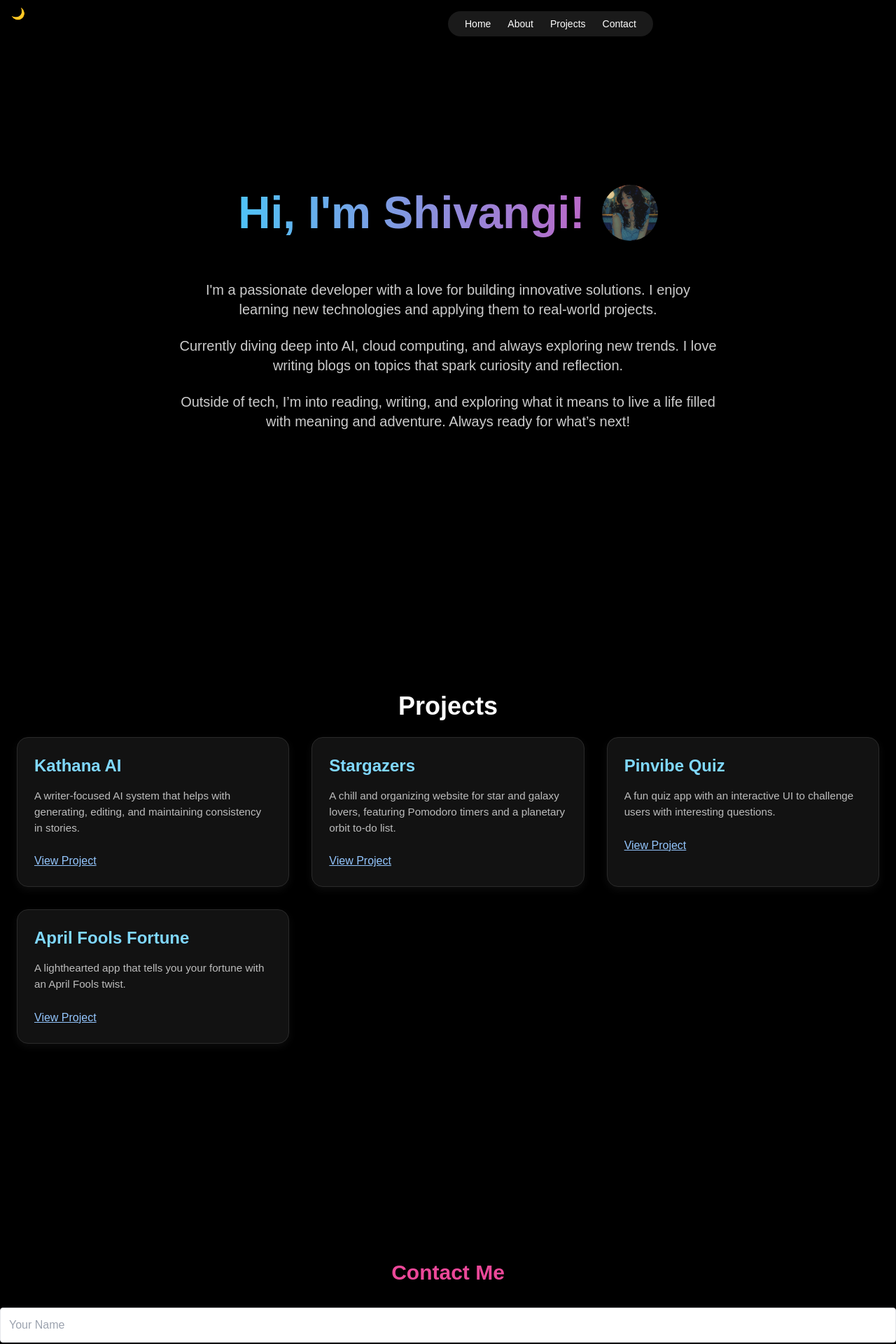
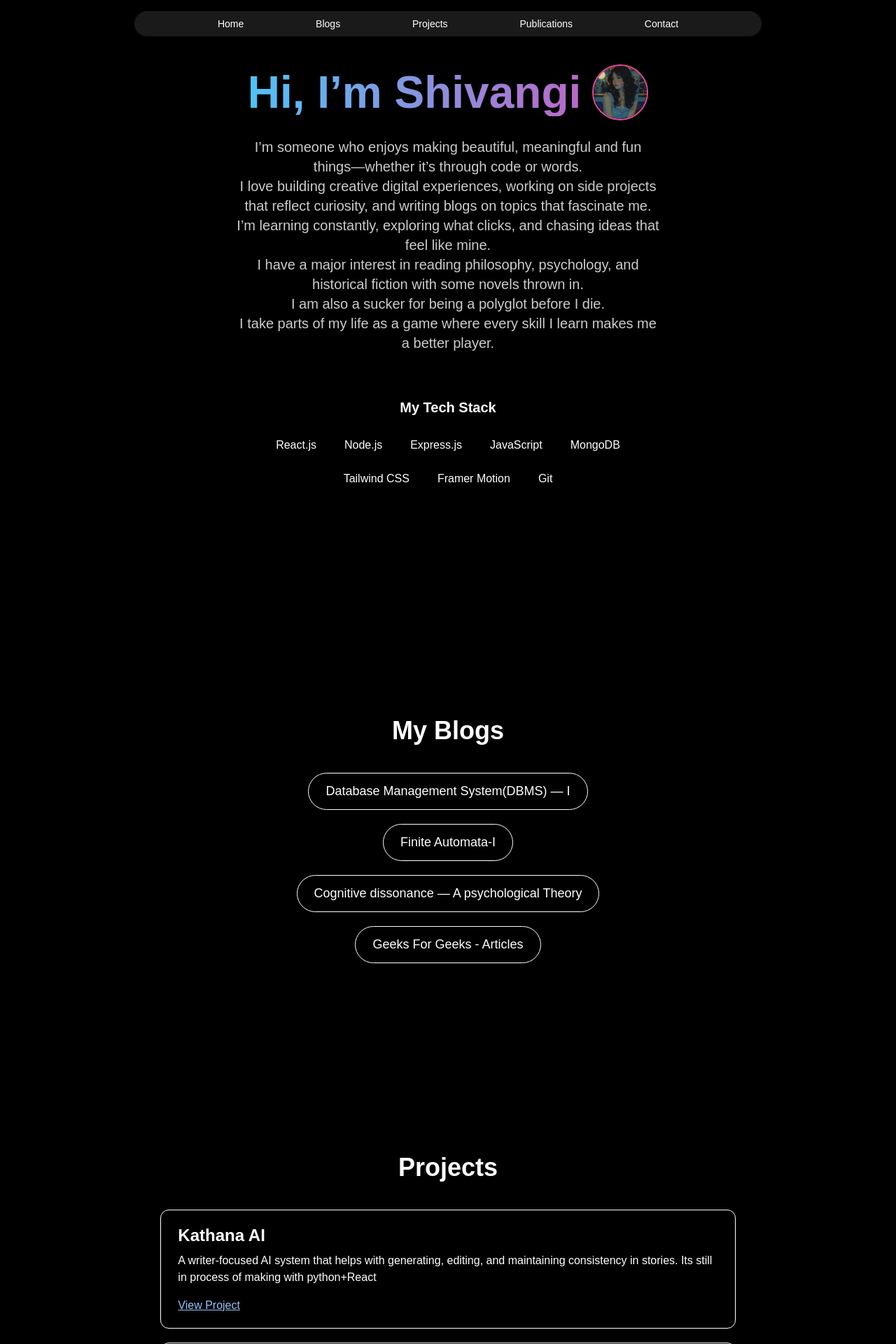
Before and after one commit to Shivangisharma4/portfolio-my, a React (Vite) app: page / in a window 1280 px wide. Shown: the top 1920 px of the page at 70% size. Built offline with nearby package versions, Linux system fonts and the light colour scheme.

Commit message:
Initial portfolio push

```diff
--- a/package.json
+++ b/package.json
@@ -10,9 +10,11 @@
     "preview": "vite preview"
   },
   "dependencies": {
+    "@emailjs/browser": "^4.4.1",
     "framer-motion": "^12.10.5",
     "react": "^19.1.0",
     "react-dom": "^19.1.0",
+    "react-icons": "^5.5.0",
     "react-scroll": "^1.9.3"
   },
   "devDependencies": {
--- a/src/App.jsx
+++ b/src/App.jsx
@@ -1,9 +1,10 @@
 import Navbar from "./components/Navbar";
 import Hero from "./components/Hero";
+import Blogs from './components/Blogs';
 import Projects from "./components/Projects";
+import Publications from "./components/Publications";
 import Contact from "./components/Contact";
 import Footer from "./components/Footer";
-import ThemeToggle from "./components/ThemeToggle";
 import { motion } from "framer-motion";
 import './index.css';
 import React from "react";
@@ -16,10 +17,11 @@ function App() {
       transition={{ duration: 0.5 }}
       className="bg-light-mode-bg text-light-text dark:bg-dark-mode-bg dark:text-dark-text scroll-smooth"
     >
-      <ThemeToggle />
       <Navbar />
       <Hero />
+      <Blogs/>
       <Projects />
+      <Publications/>
       <Contact />
       <Footer />
     </motion.div>
--- /dev/null
+++ b/src/components/Blogs.jsx
@@ -0,0 +1,57 @@
+import { motion } from "framer-motion";
+
+const blogs = [
+  {
+    title: "Database Management System(DBMS) — I",
+    link: "https://medium.com/@Shivangi444/database-management-system-dbms-i-7adf4f1dc3ea",
+  },
+  {
+    title: "Finite Automata-I",
+    link: "https://medium.com/@Shivangi444/finite-automata-i-be19fec63706",
+  },
+  {
+    title: "Cognitive dissonance — A psychological Theory",
+    link: "https://medium.com/@Shivangi444/cognitive-dissonance-a-psychological-theory-9811b5f825b7",
+  },
+  {
+    title: "Geeks For Geeks - Articles",
+    link: "https://www.geeksforgeeks.org/user/shivangi444/contributions/",
+  },
+];
+
+const Blogs = () => {
+  return (
+    <motion.section
+      id="blogs"
+      className="min-h-screen flex flex-col justify-center items-center px-6 py-12"
+      initial={{ opacity: 0, y: 40 }}
+      whileInView={{ opacity: 1, y: 0 }}
+      transition={{ duration: 0.6 }}
+      viewport={{ once: true }}
+    >
+      <h2 className="text-4xl font-bold text-white mb-10">My Blogs</h2>
+
+      <div className="flex flex-col gap-5 items-center w-full max-w-screen-xl">
+        {blogs.map((blog, index) => (
+          <motion.a
+            key={index}
+            href={blog.link}
+            target="_blank"
+            rel="noopener noreferrer"
+            className="text-white rounded-full py-3 px-6 border border-white hover:border-blue-400 hover:text-blue-300 transition-all duration-300"
+            whileHover={{ scale: 1.05 }}
+            whileTap={{ scale: 0.95 }}
+            style={{
+              fontSize: '18px',
+              width: 'fit-content',
+            }}
+          >
+            {blog.title}
+          </motion.a>
+        ))}
+      </div>
+    </motion.section>
+  );
+};
+
+export default Blogs;
--- a/src/components/Contact.jsx
+++ b/src/components/Contact.jsx
@@ -1,35 +1,82 @@
 import { motion } from 'framer-motion';
+import { useRef } from 'react';
+import emailjs from '@emailjs/browser';
 
 const Contact = () => {
+  const form = useRef();
+
+  const sendEmail = (e) => {
+    e.preventDefault();
+
+    emailjs.sendForm(
+      'service_5pk5glr',
+      'template_tqvhxzg',
+      form.current,
+      'ZY3AyCvLPYo7aq0Ik'
+    )
+    .then(
+      () => {
+        alert('Message sent successfully!');
+        form.current.reset();
+      },
+      (error) => {
+        alert('Failed to send message. Please try again.');
+        console.error(error);
+      }
+    );
+  };
+
   return (
     <motion.section
-    id="contact"
-      className="contact py-40"
+      id="contact"
+      className="py-32 px-6 bg-black text-white flex flex-col items-center"
       initial={{ opacity: 0 }}
       animate={{ opacity: 1 }}
       transition={{ duration: 1 }}
     >
-      <div className="container text-center">
-        <motion.h2
-          className="text-3xl font-bold text-pink-500"
-          initial={{ opacity: 0 }}
-          animate={{ opacity: 1 }}
-          transition={{ delay: 0.5, duration: 1 }}
+      <motion.h2 className="text-3xl font-semibold text-pink-400 mb-6">
+        Contact Me
+      </motion.h2>
+
+      <motion.p className="text-lg text-center max-w-xl mb-10">
+        Have an idea, collaboration, or just want to say hi? Drop me a message.
+      </motion.p>
+
+      <motion.form
+        ref={form}
+        onSubmit={sendEmail}
+        className="w-full max-w-lg bg-white bg-opacity-5 p-6 rounded-2xl border border-white border-opacity-10 shadow-md backdrop-blur-sm space-y-4"
+      >
+        <input
+          type="text"
+          name="from_name"
+          autoComplete="name"
+          placeholder="Your Name"
+          className="w-full p-3 rounded-md bg-transparent border border-white border-opacity-20 focus:outline-none focus:ring-1 focus:ring-pink-400 placeholder-white placeholder-opacity-60 text-white"
+          required
+        />
+        <input
+          type="email"
+          name="from_email"
+          autoComplete="email"
+          placeholder="Your Email"
+          className="w-full p-3 rounded-md bg-transparent border border-white border-opacity-20 focus:outline-none focus:ring-1 focus:ring-pink-400 placeholder-white placeholder-opacity-60 text-white"
+          required
+        />
+        <textarea
+          name="message"
+          placeholder="Your Message"
+          rows="5"
+          className="w-full p-3 rounded-md bg-transparent border border-white border-opacity-20 focus:outline-none focus:ring-1 focus:ring-pink-400 placeholder-white placeholder-opacity-60 text-white"
+          required
+        ></textarea>
+        <button
+          type="submit"
+          className="w-full py-3 px-6 rounded-md bg-pink-500 hover:bg-pink-600 transition text-white font-medium"
         >
-          Contact Me
-        </motion.h2>
-        <motion.form
-          className="mt-8"
-          initial={{ x: '-100%' }}
-          animate={{ x: 0 }}
-          transition={{ type: 'spring', stiffness: 120 }}
-        >
-          <input type="text" placeholder="Your Name" className="block w-full mb-4 p-3 border rounded" />
-          <input type="email" placeholder="Your Email" className="block w-full mb-4 p-3 border rounded" />
-          <textarea placeholder="Your Message" className="block w-full mb-4 p-3 border rounded"></textarea>
-          <button className="cta-button w-full py-3">Submit</button>
-        </motion.form>
-      </div>
+          Send Message
+        </button>
+      </motion.form>
     </motion.section>
   );
 };
--- a/src/components/Hero.jsx
+++ b/src/components/Hero.jsx
@@ -1,60 +1,90 @@
 import { motion } from 'framer-motion';
-import profilePic from '../assets/profile.jpeg'; // Adjust the path as needed
+import profileImg from '../assets/profile.jpeg'; // adjust path if needed
 
 const Hero = () => {
   return (
     <motion.section
-      className="hero text-white py-40 px-6 bg-gradient-to-r from-blue-800 via-purple-800 to-pink-800"
+      id="home"
+      className="hero py-24 px-6 flex flex-col items-center justify-center text-center bg-black text-white overflow-hidden min-h-screen"
       initial={{ opacity: 0, y: 30 }}
       animate={{ opacity: 1, y: 0 }}
       transition={{ duration: 1 }}
     >
-      {/* Top row: Name and Image */}
-      <div className="flex items-center justify-center flex-wrap gap-6 mb-10">
-        <motion.h1
-          className="text-4xl font-bold leading-tight"
+      {/* Container with max-width to prevent stretching */}
+      <div className="w-full max-w-screen-sm mx-auto px-4">
+        {/* Heading and Image Row */}
+        <motion.div
+          className="flex flex-col items-center gap-4 mb-6"
           initial={{ opacity: 0 }}
           animate={{ opacity: 1 }}
-          transition={{ delay: 0.5, duration: 1 }}
+          transition={{ delay: 0.3, duration: 0.8 }}
         >
-          Hi, I'm Shivangi!
-        </motion.h1>
-        <motion.img
-          src={profilePic}
+          <div className="flex items-center gap-4 justify-center">
+            <h1 className="text-2xl md:text-3xl font-semibold leading-tight break-words max-w-full py-4">
+              Hi, I’m Shivangi
+            </h1>
+            <img
+              src={profileImg}
               alt="Shivangi"
-          className="w-20 h-20 rounded-full object-cover shadow-md"
-          initial={{ opacity: 0 }}
-          animate={{ opacity: 1 }}
-          transition={{ delay: 1, duration: 1 }}
+              className="w-16 h-16 md:w-20 md:h-20 rounded-full object-cover border-2 border-pink-500 shadow-md"
             />
           </div>
+        </motion.div>
 
-      {/* Content below */}
-      <div className="max-w-3xl mx-auto text-center">
+        {/* Description Paragraph */}
         <motion.p
-          className="text-lg md:text-xl mb-6 leading-relaxed"
-          initial={{ opacity: 0 }}
-          animate={{ opacity: 1 }}
-          transition={{ delay: 1.5, duration: 1 }}
+  className="max-w-2xl text-base md:text-lg leading-relaxed mx-auto mt-8"
+  initial={{ opacity: 0, y: 30 }} // Animation for sliding up
+  animate={{ opacity: 1, y: 0 }}
+  transition={{ delay: 0.6, duration: 1 }}
+  dangerouslySetInnerHTML={{
+    __html: `I’m someone who enjoys making beautiful, meaningful and fun things—whether it’s through code or words.<br />
+    I love building creative digital experiences, working on side projects that reflect curiosity, and writing blogs on topics that fascinate me.<br />
+    I’m learning constantly, exploring what clicks, and chasing ideas that feel like mine.<br />
+    I have a major interest in reading philosophy, psychology, and historical fiction with some novels thrown in.<br />
+    I am also a sucker for being a polyglot before I die.<br />
+    I take parts of my life as a game where every skill I learn makes me a better player.`
+  }}
+/>
+
+
+{/* Tech Stack Section */}
+<motion.div
+  className="mt-16 text-center" // Increased margin-top to create more space between the paragraph and tech stack section
+  initial={{ opacity: 0, y: 30 }}
+  animate={{ opacity: 1, y: 0 }}
+  transition={{ delay: 1.0, duration: 1 }}
 >
-          I'm a passionate developer with a love for building innovative solutions. I enjoy learning new technologies and applying them to real-world projects.
-        </motion.p>
-        <motion.p
-          className="text-lg md:text-xl mb-6 leading-relaxed"
-          initial={{ opacity: 0 }}
-          animate={{ opacity: 1 }}
-          transition={{ delay: 2, duration: 1 }}
+  <h2 className="text-xl font-semibold text-white mb-4">My Tech Stack</h2> {/* "My Tech Stack" label */}
+  {/* Tech Stack Navbar */}
+  <motion.nav
+    className="w-full max-w-4xl mx-auto bg-transparent rounded-full py-2 px-4 flex flex-wrap justify-center items-center gap-4 text-white text-sm sm:text-base font-medium shadow-md"
+    initial={{ opacity: 0, y: 20 }}
+    animate={{ opacity: 1, y: 0 }}
+    transition={{ delay: 1.3, duration: 0.8, type: 'spring' }}
   >
-          Currently diving deep into AI, cloud computing, and always exploring new trends. I love writing blogs on topics that spark curiosity and reflection.
-        </motion.p>
-        <motion.p
-          className="text-lg md:text-xl leading-relaxed"
-          initial={{ opacity: 0 }}
-          animate={{ opacity: 1 }}
-          transition={{ delay: 2.5, duration: 1 }}
+    {[
+      { label: 'React.js' },
+      { label: 'Node.js' },
+      { label: 'Express.js' },
+      { label: 'JavaScript' },
+      { label: 'MongoDB' },
+      { label: 'Tailwind CSS' },
+      { label: 'Framer Motion' },
+      { label: 'Git' },
+    ].map(({ label }, index) => (
+      <motion.li
+        key={index}
+        whileHover={{ scale: 1.05, color: '#F472B6' }}  // Hover effect on text color
+        whileTap={{ scale: 0.95 }}
+        className="flex items-center gap-2 px-3 py-1 rounded-full hover:text-pink-400 transition"
       >
-          Outside of tech, I’m into reading, writing, and exploring what it means to live a life filled with meaning and adventure. Always ready for what’s next!
-        </motion.p>
+        <span>{label}</span>
+      </motion.li>
+    ))}
+  </motion.nav>
+</motion.div>
+
       </div>
     </motion.section>
   );
--- a/src/components/Navbar.jsx
+++ b/src/components/Navbar.jsx
@@ -15,17 +15,17 @@ const Navbar = () => {
 
   return (
     <motion.nav
-      className={`fixed top-4 left-1/2 transform -translate-x-1/2 z-50 transition-all duration-300 ${
+      className={`fixed top-4 inset-x-0 mx-auto z-50 max-w-[90vw] md:max-w-[70vw] transition-all duration-300 ${
         scrolled
           ? 'bg-black/70 backdrop-blur-md shadow-md'
           : 'bg-white/10 backdrop-blur-sm'
-      } rounded-full px-6 py-2`}
+      } rounded-full px-4 py-2`}
       initial={{ y: -80 }}
       animate={{ y: 0 }}
       transition={{ duration: 0.5 }}
     >
       <motion.ul
-        className="flex gap-6 items-center text-sm font-medium text-white"
+        className="flex justify-evenly flex-wrap items-center text-sm font-medium text-white"
         initial={{ opacity: 0 }}
         animate={{ opacity: 1 }}
         transition={{ delay: 0.3, duration: 0.8 }}
@@ -34,10 +34,13 @@ const Navbar = () => {
           <a href="#home" className="hover:text-blue-400 transition">Home</a>
         </motion.li>
         <motion.li whileHover={{ scale: 1.05 }} whileTap={{ scale: 0.95 }}>
-          <a href="#about" className="hover:text-pink-400 transition">About</a>
+          <a href="#blogs" className="hover:text-pink-400 transition">Blogs</a>
         </motion.li>
         <motion.li whileHover={{ scale: 1.05 }} whileTap={{ scale: 0.95 }}>
           <a href="#projects" className="hover:text-green-400 transition">Projects</a>
+        </motion.li>
+        <motion.li whileHover={{ scale: 1.05 }} whileTap={{ scale: 0.95 }}>
+          <a href="#publications" className="hover:text-yellow-400 transition">Publications</a>
         </motion.li>
         <motion.li whileHover={{ scale: 1.05 }} whileTap={{ scale: 0.95 }}>
           <a href="#contact" className="hover:text-purple-400 transition">Contact</a>
--- a/src/components/Projects.jsx
+++ b/src/components/Projects.jsx
@@ -3,23 +3,32 @@ import { motion } from "framer-motion";
 const projects = [
   {
     title: "Kathana AI",
-    description: "A writer-focused AI system that helps with generating, editing, and maintaining consistency in stories.",
-    link: "https://huggingface.co/spaces/Shivangi/kathana-ai",
+    description:
+      "A writer-focused AI system that helps with generating, editing, and maintaining consistency in stories. Its still in process of making with python+React",
   },
   {
     title: "Stargazers",
-    description: "A chill and organizing website for star and galaxy lovers, featuring Pomodoro timers and a planetary orbit to-do list.",
-    link: "#",
+    description:
+      "A chill and organizing website for star and galaxy lovers, featuring Pomodoro timers and a planetary orbit to-do list.",
+    link: "https://star-gazers-neon.vercel.app/",
   },
   {
     title: "Pinvibe Quiz",
-    description: "A fun quiz app with an interactive UI to challenge users with interesting questions.",
-    link: "#",
+    description:
+      "A fun quiz app with an interactive UI to challenge users with interesting questions.",
+    link: "https://pinvibe-quiz.vercel.app/",
   },
   {
     title: "April Fools Fortune",
-    description: "A lighthearted app that tells you your fortune with an April Fools twist.",
-    link: "#",
+    description:
+      "A lighthearted app that tells you your fortune with an April Fools twist.",
+    link: "https://fortune-teller-olive.vercel.app/",
+  },
+  {
+    title: "Whack-A-Mole",
+    description:
+      "A fun cognitive game made with Javascript",
+    link: "https://github.com/Shivangisharma4/Whack-A-Mole",
   },
 ];
 
@@ -27,26 +36,27 @@ const Projects = () => {
   return (
     <motion.section
       id="projects"
-      className="projects-container min-h-screen flex flex-col justify-center items-center px-6 py-20"
+      className="min-h-screen flex flex-col justify-center items-center px-6 py-12"
       initial={{ opacity: 0, y: 40 }}
       whileInView={{ opacity: 1, y: 0 }}
       transition={{ duration: 0.6 }}
       viewport={{ once: true }}
     >
-      <h2 className="project-title text-4xl font-bold mb-6 text-white">Projects</h2>
-      <div className="grid grid-cols-1 md:grid-cols-2 lg:grid-cols-3 gap-8">
+      <h2 className="text-4xl font-bold mb-10 text-white">Projects</h2>
+
+      <div className="flex flex-col gap-5 items-center w-full max-w-screen-xl">
         {projects.map((project, index) => (
           <motion.div
             key={index}
-            className="project-card"
+            className="text-white rounded-xl py-5 px-6 border border-white hover:border-pink-500 transition-all duration-300 w-full md:w-2/3"
             whileHover={{ scale: 1.03 }}
-            transition={{ duration: 0.3 }}
+            whileTap={{ scale: 0.97 }}
           >
-            <h3 className="text-2xl font-semibold mb-4">{project.title}</h3>
-            <p className="mb-6">{project.description}</p>
+            <h3 className="text-2xl font-semibold mb-2">{project.title}</h3>
+            <p className="mb-4">{project.description}</p>
             <a
               href={project.link}
-              className="footer-link underline text-blue-300 hover:text-pink-300 transition"
+              className="underline text-blue-300 hover:text-pink-300 transition"
               target="_blank"
               rel="noopener noreferrer"
             >
--- /dev/null
+++ b/src/components/Publications.jsx
@@ -0,0 +1,45 @@
+import { motion } from 'framer-motion';
+import { publications } from './data';
+
+const Publications = () => {
+  return (
+    <motion.section
+      id="publications"
+      className="min-h-screen flex flex-col justify-center items-center px-6 py-12"
+      initial={{ opacity: 0, y: 40 }}
+      whileInView={{ opacity: 1, y: 0 }}
+      transition={{ duration: 0.6 }}
+      viewport={{ once: true }}
+    >
+      <h2 className="text-4xl font-bold text-white mb-10">Publications</h2>
+
+      <div className="flex flex-col gap-5 items-center w-full max-w-screen-xl">
+        {/* Regular paragraph with space between 'Writers Pocket' and the rest of the text */}
+        <p className="text-white text-lg mb-8">
+          Three of my poems were selected in three different competitions by
+          <a href="https://writerspocket.com/" target="_blank" rel="noopener noreferrer" className="text-pink-400 hover:text-pink-500 mx-2">
+            Writers Pocket
+          </a>
+          and got published in three different book collections. Check out the publications below :D
+        </p>
+
+        {publications.map((publication, index) => (
+          <motion.a
+            key={index}
+            href={publication.link}
+            target="_blank"
+            rel="noopener noreferrer"
+            className="text-white rounded-xl py-5 px-6 border border-white hover:border-pink-500 hover:text-pink-400 transition-all duration-300 w-full md:w-2/3"
+            whileHover={{ scale: 1.03 }}
+            whileTap={{ scale: 0.97 }}
+            style={{ fontSize: '18px' }}
+          >
+            {publication.title}
+          </motion.a>
+        ))}
+      </div>
+    </motion.section>
+  );
+};
+
+export default Publications;
--- a/src/components/ThemeToggle.jsx
+++ /dev/null
@@ -1,29 +0,0 @@
-import { useState, useEffect } from "react";
-
-const ThemeToggle = () => {
-  const [isDarkMode, setIsDarkMode] = useState(false);
-
-  useEffect(() => {
-    const savedTheme = localStorage.getItem("theme");
-    if (savedTheme) {
-      setIsDarkMode(savedTheme === "dark");
-    }
-  }, []);
-
-  const toggleTheme = () => {
-    setIsDarkMode(!isDarkMode);
-    localStorage.setItem("theme", isDarkMode ? "light" : "dark");
-    document.body.classList.toggle("dark", !isDarkMode);
-  };
-
-  return (
-    <button
-      onClick={toggleTheme}
-      className={`theme-toggle py-2 px-4 rounded-lg transition-all`}
-    >
-      {isDarkMode ? "☀️" : "🌙"}
-    </button>
-  );
-};
-
-export default ThemeToggle;
--- /dev/null
+++ b/src/components/data.js
@@ -0,0 +1,17 @@
+export const publications = [
+    {
+      title: "Celestial",
+      link: "https://amzn.in/d/6uOSY71",
+      img: "/path-to-your-image1.jpg",
+    },
+    {
+      title: "Serenity",
+      link: "https://amzn.in/d/hzh4EaU",
+      img: "/path-to-your-image2.jpg",
+    },
+    {
+      title: "Goofball",
+      link: "https://amzn.in/d/8SVXggM",
+      img: "/path-to-your-image3.jpg",
+    },
+  ];
```
Also changed, not shown: src/components/Footer.jsx (+23 -0 lines), src/assets/Duolingo.png (added), 1 other file (tests, documents, lock files or other folders). Lines whose indentation alone changed are shown as unchanged.
